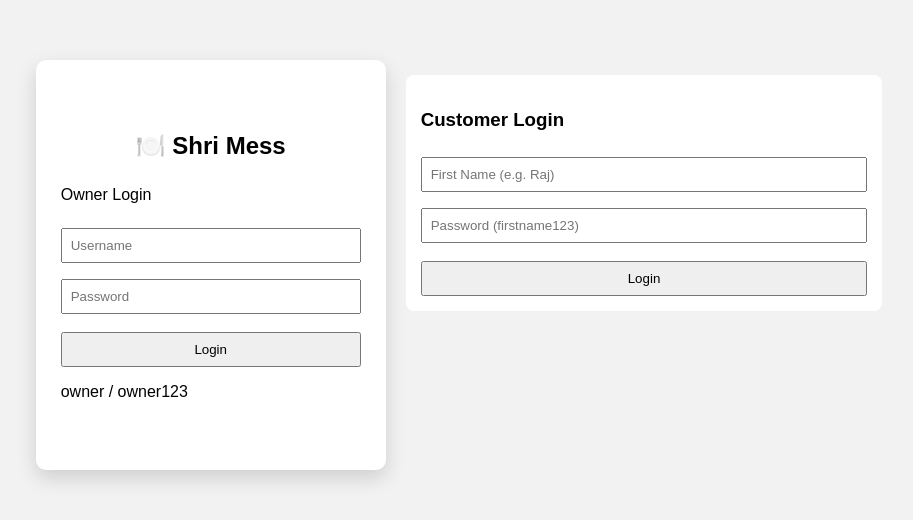
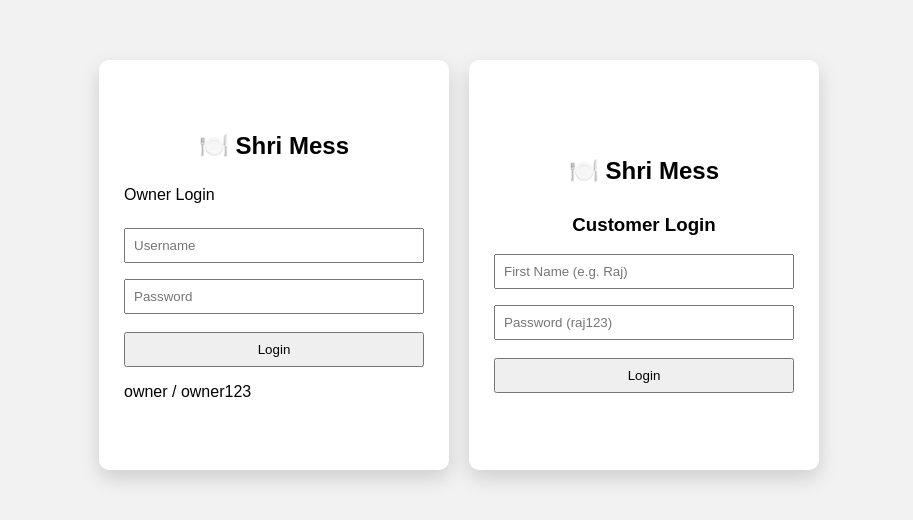
Before and after one commit to Shrivardhan3596/smart-mess-management-system, a React (Create React App) app: page / in a window 1280 px wide. Shown: the top 520 px of the page, without its empty margins (181-1094 px from the left). Built offline with nearby package versions, Linux system fonts and the light colour scheme.

Commit message:
Update password placeholder in CustomerLogin component

```diff
--- a/src/CustomerLogin.js
+++ b/src/CustomerLogin.js
@@ -28,7 +28,8 @@ function CustomerLogin({ setPage, setCustomerData }) {
   };
 
   return (
-    <div className="card">
+    <div className="login-card">
+      <h2>🍽️ Shri Mess</h2>
       <h3>Customer Login</h3>
 
       <input
@@ -40,7 +41,7 @@ function CustomerLogin({ setPage, setCustomerData }) {
 
       <input
         type="password"
-        placeholder="Password (firstname123)"
+        placeholder="Password (raj123)"
         value={password}
         onChange={(e) => setPassword(e.target.value)}
       />
```
